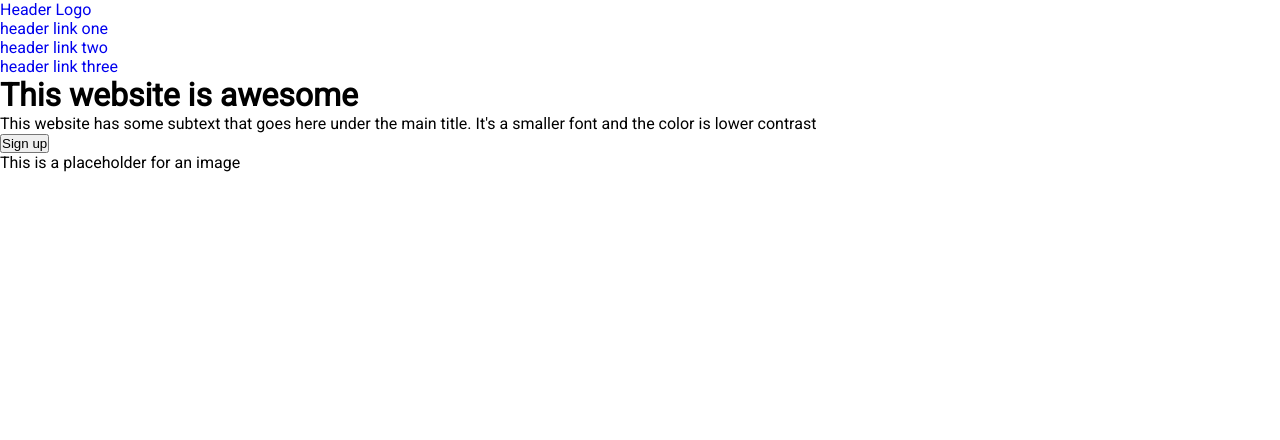
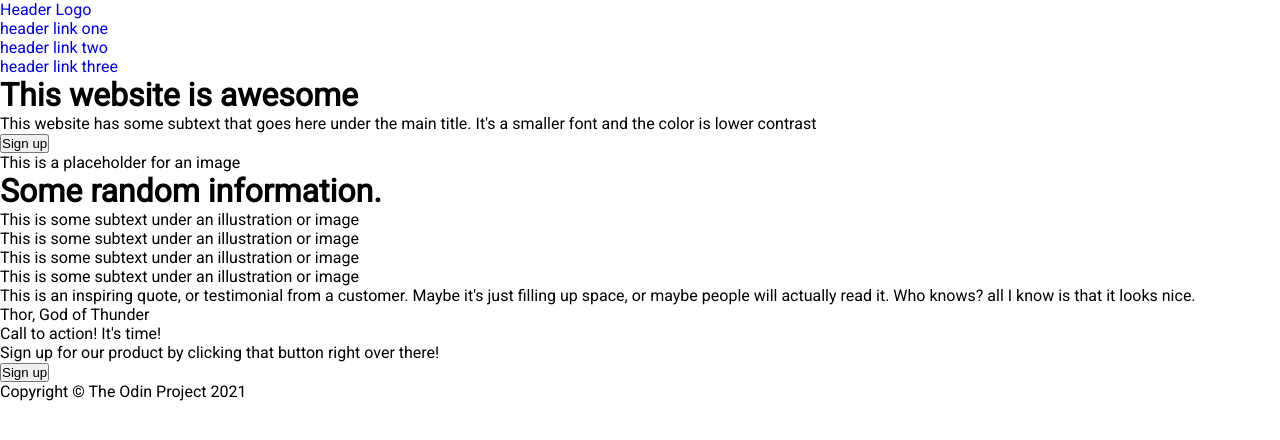
Before and after one commit to Nylti1/top-foundations-landing-page, a plain HTML site: page index.html in a window 1280 px wide. Drawn offline with Linux system fonts and the light colour scheme.

Commit message:
Terminar esqueleto HTML

```diff
--- a/index.html
+++ b/index.html
@@ -10,17 +10,17 @@
     <div class="header">
       <div class="navbar">
         <ul class="nav-container">
-          <li class="logo"><a href="#">Header Logo</a></li>
-          <li class="link"><a href="#">header link one</a></li>
-          <li class="link"><a href="#">header link two</a></li>
-          <li class="link"><a href="#">header link three</a></li>
+          <li class="nav-logo"><a href="#">Header Logo</a></li>
+          <li class="nav-link"><a href="#">header link one</a></li>
+          <li class="nav-link"><a href="#">header link two</a></li>
+          <li class="nav-link"><a href="#">header link three</a></li>
         </ul>
       </div>
 
       <div class="hero">
-        <div class="desc">
-          <h1 class="title">This website is awesome</h1>
-          <div class="subtitle">
+        <div class="hero-desc">
+          <h1 class="desc-title">This website is awesome</h1>
+          <div class="desc-subtitle">
             This website has some subtext that goes here under the main title.
             It's a smaller font and the color is lower contrast
           </div>
@@ -32,12 +32,58 @@
       </div>
     </div>
 
-    <div class="info"></div>
+    <div class="info">
+      <h1 class="info-title">Some random information.</h1>
 
-    <div class="quote"></div>
+      <div class="info-container">
+        <div class="info-card">
+          <div class="card-square"></div>
+          <div class="card-text">
+            This is some subtext under an illustration or image
+          </div>
+        </div>
+        <div class="info-card">
+          <div class="card-square"></div>
+          <div class="card-text">
+            This is some subtext under an illustration or image
+          </div>
+        </div>
+        <div class="info-card">
+          <div class="card-square"></div>
+          <div class="card-text">
+            This is some subtext under an illustration or image
+          </div>
+        </div>
+        <div class="info-card">
+          <div class="card-square"></div>
+          <div class="card-text">
+            This is some subtext under an illustration or image
+          </div>
+        </div>
+      </div>
+    </div>
 
-    <div class="call-to-action"></div>
+    <div class="quote">
+      <div class="quote-text">
+        This is an inspiring quote, or testimonial from a customer. Maybe it's
+        just filling up space, or maybe people will actually read it. Who knows?
+        all I know is that it looks nice.
+      </div>
+      <div class="quote-author">Thor, God of Thunder</div>
+    </div>
 
-    <div class="footer"></div>
+    <div class="call-to-action">
+      <div class="cta-left">
+        <div class="cta-title">Call to action! It's time!</div>
+        <div class="cta-subtitle">
+          Sign up for our product by clicking that button right over there!
+        </div>
+      </div>
+      <button class="cta-btn">Sign up</button>
+    </div>
+
+    <div class="footer">
+      <div class="footer-text">Copyright © The Odin Project 2021</div>
+    </div>
   </body>
 </html>
```
